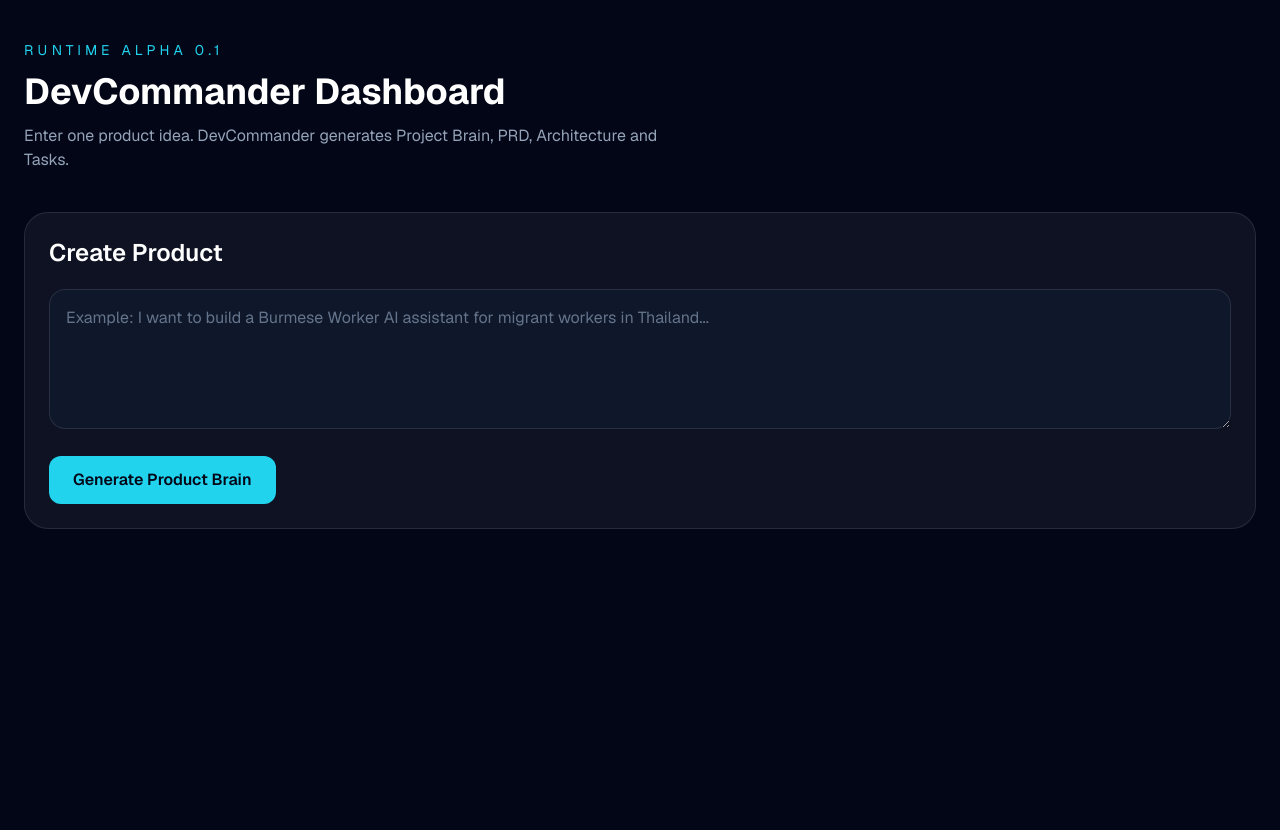
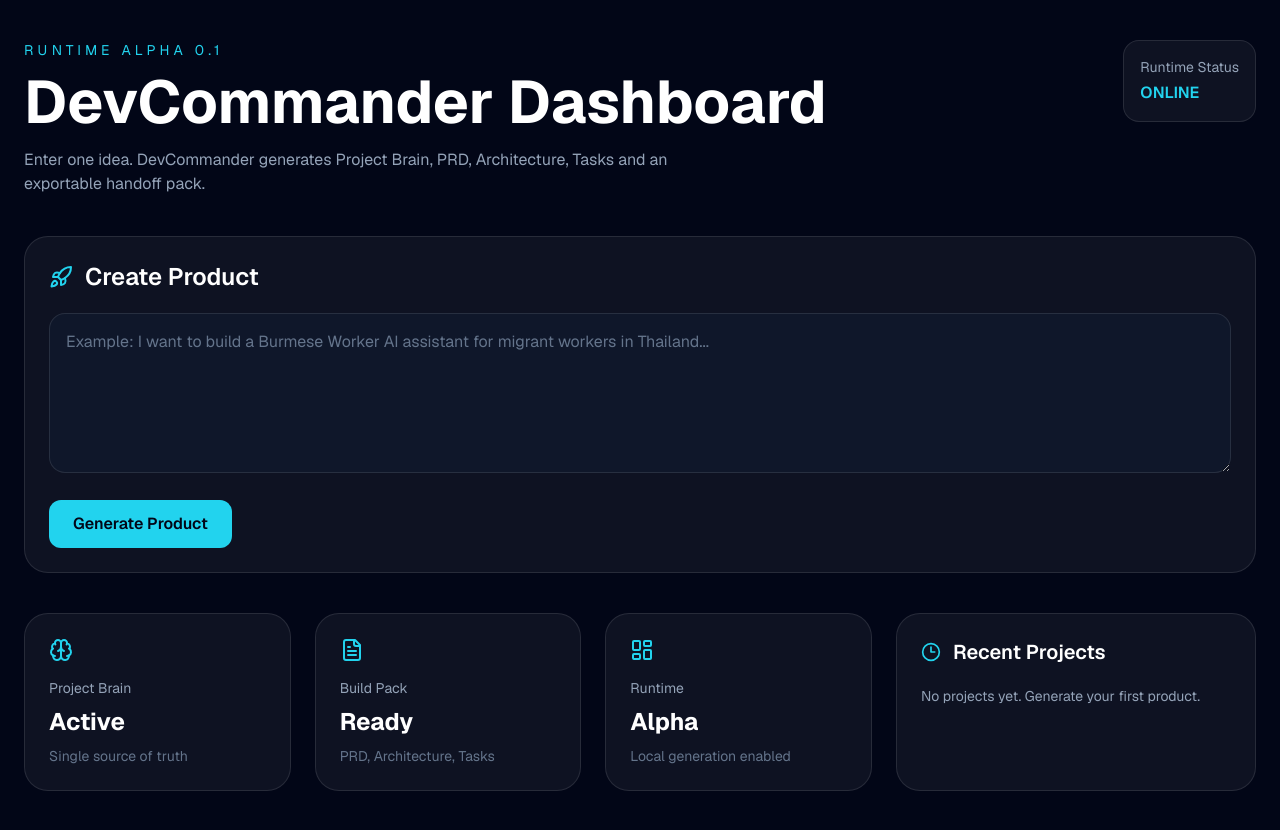
Before and after one commit to minnyinyioo/devcommander-os, a Next.js app: page /dashboard in a window 1280 px wide. Before the commit the page ends 800 px from the top, so only its background shows below. Built offline with nearby package versions, Linux system fonts and the light colour scheme.

Commit message:
feat: add dashboard recent project history

```diff
--- a/app/dashboard/page.tsx
+++ b/app/dashboard/page.tsx
@@ -1,18 +1,39 @@
 "use client";
 
-import { useState } from "react";
-import { Brain, FileText, Network, ListChecks, Loader2 } from "lucide-react";
+import { useEffect, useState } from "react";
+import { useRouter } from "next/navigation";
+import {
+  Brain,
+  Clock3,
+  FileText,
+  LayoutDashboard,
+  Loader2,
+  Rocket
+} from "lucide-react";
+
+type RecentProject = {
+  projectId: string;
+  input: string;
+  createdAt?: string;
+};
 
 export default function DashboardPage() {
+  const router = useRouter();
   const [prompt, setPrompt] = useState("");
   const [loading, setLoading] = useState(false);
-  const [result, setResult] = useState<any>(null);
+  const [recentProjects, setRecentProjects] = useState<RecentProject[]>([]);
+
+  useEffect(() => {
+    const saved = localStorage.getItem("devcommander-recent-projects");
+    if (saved) {
+      setRecentProjects(JSON.parse(saved));
+    }
+  }, []);
 
   async function handleGenerate() {
     if (!prompt.trim()) return;
 
     setLoading(true);
-    setResult(null);
 
     const res = await fetch("/api/generate", {
       method: "POST",
@@ -23,31 +44,71 @@ export default function DashboardPage() {
     });
 
     const data = await res.json();
-    setResult(data);
+
+    const project = {
+      ...data,
+      createdAt: new Date().toISOString()
+    };
+
+    localStorage.setItem(
+      `devcommander-project-${data.projectId}`,
+      JSON.stringify(project)
+    );
+
+    const nextRecent = [
+      {
+        projectId: data.projectId,
+        input: prompt,
+        createdAt: project.createdAt
+      },
+      ...recentProjects
+    ].slice(0, 8);
+
+    localStorage.setItem(
+      "devcommander-recent-projects",
+      JSON.stringify(nextRecent)
+    );
+
+    setRecentProjects(nextRecent);
     setLoading(false);
+    router.push(`/project/${data.projectId}`);
   }
 
   return (
     <main className="min-h-screen bg-slate-950 text-white">
       <div className="mx-auto max-w-7xl px-6 py-10">
+        <div className="flex flex-wrap items-start justify-between gap-6">
           <div>
             <p className="text-sm uppercase tracking-[0.3em] text-cyan-400">
               Runtime Alpha 0.1
             </p>
-          <h1 className="mt-3 text-4xl font-bold">DevCommander Dashboard</h1>
-          <p className="mt-3 max-w-2xl text-slate-400">
-            Enter one product idea. DevCommander generates Project Brain, PRD,
-            Architecture and Tasks.
+
+            <h1 className="mt-3 text-4xl font-bold md:text-6xl">
+              DevCommander Dashboard
+            </h1>
+
+            <p className="mt-4 max-w-2xl text-slate-400">
+              Enter one idea. DevCommander generates Project Brain, PRD,
+              Architecture, Tasks and an exportable handoff pack.
             </p>
           </div>
 
+          <div className="rounded-2xl border border-white/10 bg-white/5 p-4">
+            <p className="text-sm text-slate-400">Runtime Status</p>
+            <p className="mt-1 font-semibold text-cyan-400">ONLINE</p>
+          </div>
+        </div>
+
         <section className="mt-10 rounded-3xl border border-white/10 bg-white/5 p-6">
+          <div className="flex items-center gap-3">
+            <Rocket className="text-cyan-400" size={24} />
             <h2 className="text-2xl font-semibold">Create Product</h2>
+          </div>
 
           <textarea
             value={prompt}
             onChange={(e) => setPrompt(e.target.value)}
-            className="mt-5 min-h-[140px] w-full rounded-2xl border border-white/10 bg-slate-900 p-4 text-white outline-none placeholder:text-slate-500"
+            className="mt-5 min-h-[160px] w-full rounded-2xl border border-white/10 bg-slate-900 p-4 text-white outline-none placeholder:text-slate-500"
             placeholder="Example: I want to build a Burmese Worker AI assistant for migrant workers in Thailand..."
           />
 
@@ -57,61 +118,84 @@ export default function DashboardPage() {
             className="mt-5 inline-flex items-center gap-2 rounded-xl bg-cyan-400 px-6 py-3 font-semibold text-slate-950 disabled:opacity-60"
           >
             {loading && <Loader2 size={18} className="animate-spin" />}
-            {loading ? "Generating..." : "Generate Product Brain"}
+            {loading ? "Generating..." : "Generate Product"}
           </button>
         </section>
 
-        {result && (
-          <section className="mt-10 grid gap-6 lg:grid-cols-2">
-            <ResultCard
+        <section className="mt-10 grid gap-6 lg:grid-cols-[1fr_360px]">
+          <div className="grid gap-6 md:grid-cols-3">
+            <StatCard
               icon={Brain}
               title="Project Brain"
-              content={JSON.stringify(result.brain, null, 2)}
+              value="Active"
+              description="Single source of truth"
             />
+            <StatCard
+              icon={FileText}
+              title="Build Pack"
+              value="Ready"
+              description="PRD, Architecture, Tasks"
+            />
+            <StatCard
+              icon={LayoutDashboard}
+              title="Runtime"
+              value="Alpha"
+              description="Local generation enabled"
+            />
+          </div>
 
-            <ResultCard
-              icon={FileText}
-              title="PRD"
-              content={result.prd}
-            />
+          <div className="rounded-3xl border border-white/10 bg-white/5 p-6">
+            <div className="mb-5 flex items-center gap-3">
+              <Clock3 size={20} className="text-cyan-400" />
+              <h2 className="text-xl font-semibold">Recent Projects</h2>
+            </div>
 
-            <ResultCard
-              icon={Network}
-              title="Architecture"
-              content={result.architecture}
-            />
-
-            <ResultCard
-              icon={ListChecks}
-              title="Tasks"
-              content={result.tasks.join("\n")}
-            />
+            {recentProjects.length === 0 ? (
+              <p className="text-sm text-slate-400">
+                No projects yet. Generate your first product.
+              </p>
+            ) : (
+              <div className="space-y-3">
+                {recentProjects.map((project) => (
+                  <button
+                    key={project.projectId}
+                    onClick={() => router.push(`/project/${project.projectId}`)}
+                    className="w-full rounded-2xl border border-white/10 bg-slate-900 p-4 text-left transition hover:border-cyan-400/60"
+                  >
+                    <p className="line-clamp-2 text-sm font-medium text-white">
+                      {project.input}
+                    </p>
+                    <p className="mt-2 text-xs text-slate-500">
+                      {project.projectId.slice(0, 8)}
+                    </p>
+                  </button>
+                ))}
+              </div>
+            )}
+          </div>
         </section>
-        )}
       </div>
     </main>
   );
 }
 
-function ResultCard({
+function StatCard({
   icon: Icon,
   title,
-  content
+  value,
+  description
 }: {
   icon: any;
   title: string;
-  content: string;
+  value: string;
+  description: string;
 }) {
   return (
     <div className="rounded-3xl border border-white/10 bg-white/5 p-6">
-      <div className="mb-4 flex items-center gap-3">
-        <Icon size={22} className="text-cyan-400" />
-        <h3 className="text-xl font-semibold">{title}</h3>
-      </div>
-
-      <pre className="max-h-[420px] overflow-auto whitespace-pre-wrap rounded-2xl bg-slate-900 p-4 text-sm leading-6 text-slate-300">
-        {content}
-      </pre>
+      <Icon size={24} className="text-cyan-400" />
+      <p className="mt-4 text-sm text-slate-400">{title}</p>
+      <h3 className="mt-2 text-2xl font-bold">{value}</h3>
+      <p className="mt-2 text-sm text-slate-500">{description}</p>
     </div>
   );
 }
--- a/app/project/[id]/page.tsx
+++ b/app/project/[id]/page.tsx
@@ -1,3 +1,6 @@
+import Link from "next/link";
+import { ProjectRuntimeView } from "@/components/project/ProjectRuntimeView";
+
 type ProjectPageProps = {
   params: Promise<{
     id: string;
@@ -8,25 +11,25 @@ export default async function ProjectPage({ params }: ProjectPageProps) {
   const { id } = await params;
 
   return (
-    <main className="min-h-screen bg-slate-950 p-8 text-white">
-      <p className="text-sm uppercase tracking-[0.3em] text-cyan-400">
-        Project
-      </p>
+    <main className="min-h-screen bg-slate-950 text-white">
+      <div className="mx-auto max-w-7xl px-6 py-10">
+        <Link href="/dashboard" className="text-sm text-cyan-400">
+          ← Back to Dashboard
+        </Link>
 
-      <h1 className="mt-2 text-4xl font-bold">Project {id}</h1>
+        <p className="mt-8 text-sm uppercase tracking-[0.3em] text-cyan-400">
+          Project Runtime
+        </p>
 
-      <div className="mt-10 grid gap-6">
-        {["Overview", "Brain", "PRD", "Architecture", "Tasks"].map((item) => (
-          <section
-            key={item}
-            className="rounded-2xl border border-white/10 bg-white/5 p-6"
-          >
-            <h2 className="text-2xl font-semibold">{item}</h2>
-            <p className="mt-3 text-slate-400">
-              This section will be generated by DevCommander Runtime.
-            </p>
-          </section>
-        ))}
+        <h1 className="mt-3 text-4xl font-bold">Project Brain</h1>
+
+        <p className="mt-3 max-w-2xl text-slate-400">
+          Project ID: {id}
+        </p>
+
+        <div className="mt-10">
+          <ProjectRuntimeView id={id} />
+        </div>
       </div>
     </main>
   );
--- /dev/null
+++ b/components/project/ProjectRuntimeView.tsx
@@ -0,0 +1,147 @@
+"use client";
+
+import { useEffect, useMemo, useState } from "react";
+import { Brain, FileText, Network, ListChecks, Download } from "lucide-react";
+
+const tabs = [
+  { key: "brain", label: "Brain", icon: Brain },
+  { key: "prd", label: "PRD", icon: FileText },
+  { key: "architecture", label: "Architecture", icon: Network },
+  { key: "tasks", label: "Tasks", icon: ListChecks }
+];
+
+export function ProjectRuntimeView({ id }: { id: string }) {
+  const [project, setProject] = useState<any>(null);
+  const [activeTab, setActiveTab] = useState("brain");
+
+  useEffect(() => {
+    const saved = localStorage.getItem(`devcommander-project-${id}`);
+    if (saved) setProject(JSON.parse(saved));
+  }, [id]);
+
+  const content = useMemo(() => {
+    if (!project) return "";
+
+    if (activeTab === "brain") {
+      return JSON.stringify(project.brain, null, 2);
+    }
+
+    if (activeTab === "prd") {
+      return project.prd;
+    }
+
+    if (activeTab === "architecture") {
+      return project.architecture;
+    }
+
+    if (activeTab === "tasks") {
+      return project.tasks.join("\n");
+    }
+
+    return "";
+  }, [project, activeTab]);
+
+  function exportPack() {
+    if (!project) return;
+
+    const pack = `# DevCommander Export Pack
+
+## Project ID
+${project.projectId}
+
+## Original Idea
+${project.input}
+
+---
+
+## Project Brain
+\`\`\`json
+${JSON.stringify(project.brain, null, 2)}
+\`\`\`
+
+---
+
+## PRD
+${project.prd}
+
+---
+
+## Architecture
+${project.architecture}
+
+---
+
+## Tasks
+${project.tasks.map((task: string, index: number) => `${index + 1}. ${task}`).join("\n")}
+`;
+
+    const blob = new Blob([pack], { type: "text/markdown" });
+    const url = URL.createObjectURL(blob);
+
+    const a = document.createElement("a");
+    a.href = url;
+    a.download = `devcommander-export-pack-${project.projectId}.md`;
+    a.click();
+
+    URL.revokeObjectURL(url);
+  }
+
+  if (!project) {
+    return (
+      <div className="rounded-3xl border border-white/10 bg-white/5 p-6">
+        <p className="text-slate-400">
+          No local project data found. Go back to Dashboard and generate a product.
+        </p>
+      </div>
+    );
+  }
+
+  return (
+    <div className="rounded-3xl border border-white/10 bg-white/5 p-6">
+      <div className="flex flex-wrap items-center justify-between gap-4">
+        <div>
+          <p className="text-sm uppercase tracking-[0.25em] text-cyan-400">
+            Generated Output
+          </p>
+          <h2 className="mt-2 text-2xl font-semibold">
+            Product Build Pack
+          </h2>
+        </div>
+
+        <button
+          onClick={exportPack}
+          className="inline-flex items-center gap-2 rounded-xl bg-cyan-400 px-5 py-3 text-sm font-semibold text-slate-950"
+        >
+          <Download size={18} />
+          Export Pack
+        </button>
+      </div>
+
+      <div className="mt-6 flex flex-wrap gap-3">
+        {tabs.map((tab) => {
+          const Icon = tab.icon;
+          const active = activeTab === tab.key;
+
+          return (
+            <button
+              key={tab.key}
+              onClick={() => setActiveTab(tab.key)}
+              className={`inline-flex items-center gap-2 rounded-xl border px-4 py-2 text-sm font-medium transition ${
+                active
+                  ? "border-cyan-400 bg-cyan-400 text-slate-950"
+                  : "border-white/10 bg-white/5 text-slate-300 hover:bg-white/10"
+              }`}
+            >
+              <Icon size={16} />
+              {tab.label}
+            </button>
+          );
+        })}
+      </div>
+
+      <pre className="mt-6 max-h-[560px] overflow-auto whitespace-pre-wrap rounded-2xl bg-slate-900 p-5 text-sm leading-7 text-slate-300">
+        {content}
+      </pre>
+    </div>
+  );
+}
```
Lines whose indentation alone changed are shown as unchanged.
